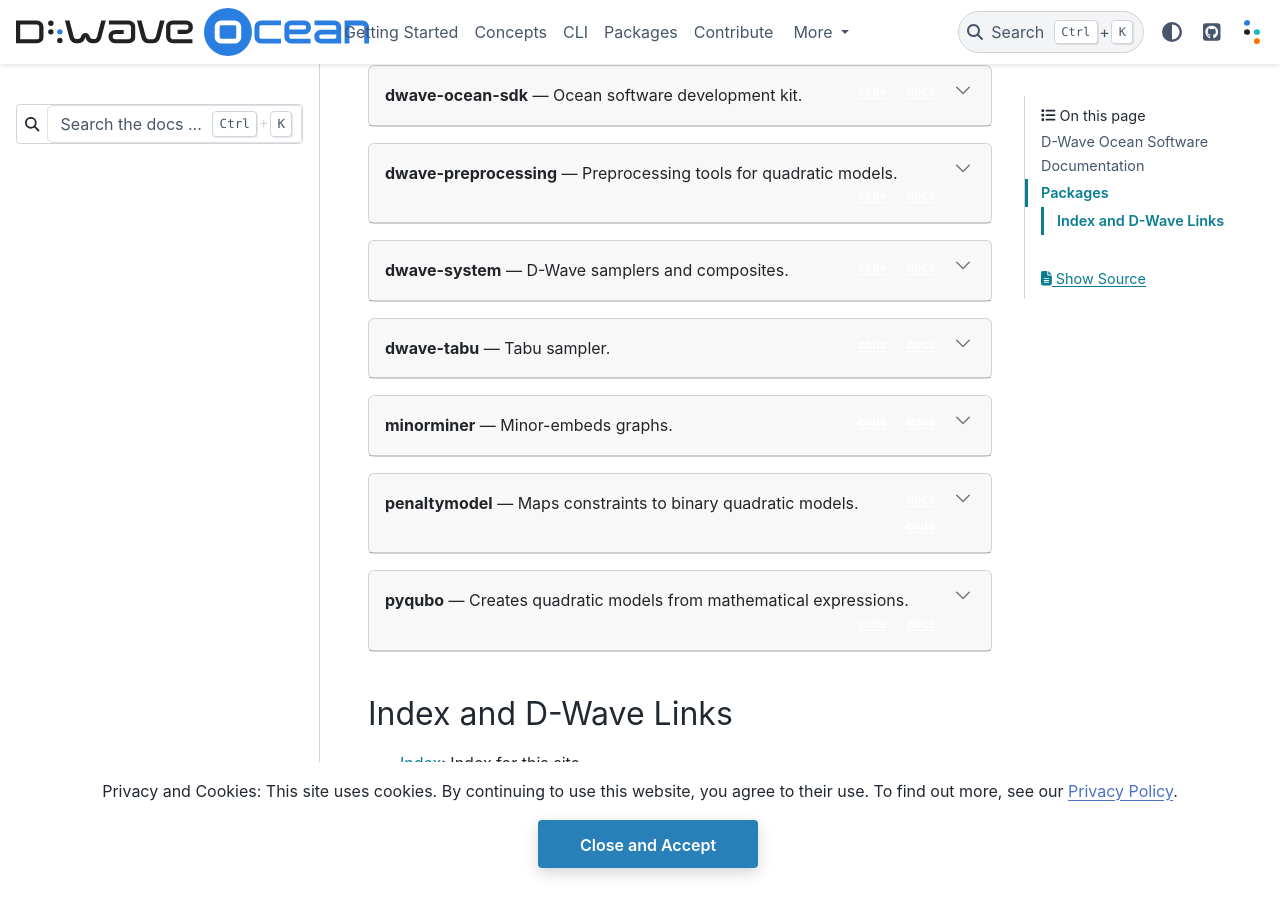
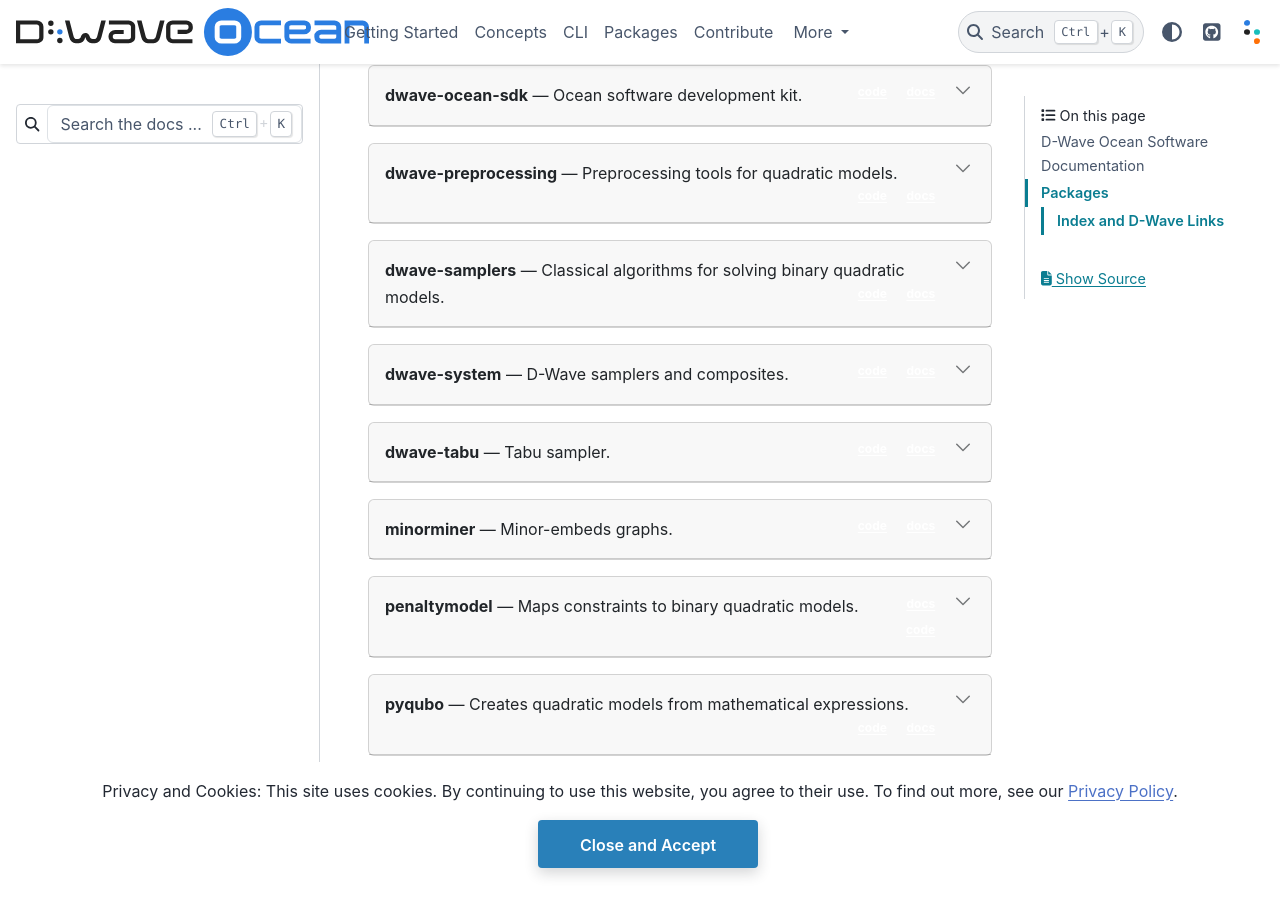
Before and after one commit to dwavesystems/dwave-ocean-sdk, a Sphinx documentation site: the page built from docs/index.rst, in a window 1280 px wide and 900 px high, scrolled down 1119 px. Built offline with Sphinx 7.4.7 and the PyData theme 0.15.4, drawn with Linux system fonts in a browser that asks for light colours; pages that are not in the unit, such as notebooks, are missing from menus.

Commit message:
Add dwave-samplers 1.0.0.dev0

```diff
--- a/docs/conf.py
+++ b/docs/conf.py
@@ -198,6 +198,7 @@
               'neal': 'dwave-neal',
               'penaltymodel': 'penaltymodel',
               'preprocessing': 'dwave-preprocessing',
+              'samplers': 'dwave-samplers',
               'system': 'dwave-system',
               'embedding': 'dwave-system',
               'tabu': 'dwave-tabu'}
--- a/docs/index.rst
+++ b/docs/index.rst
@@ -103,6 +103,21 @@
 
    Library containing common preprocessing tools for quadratic models.
 
+.. dropdown:: **dwave-samplers** --- Classical algorithms for solving binary quadratic models. \
+   :link-badge:`https://docs.ocean.dwavesys.com/en/stable/docs_samplers/index.html, "docs", cls=badge-primary fr text-white` \
+   :link-badge:`https://github.com/dwavesystems/dwave-samplers, "code", cls=badge-secondary fr text-white`
+
+   A library that implements the following classical algorithms as :term:`samplers<sampler>` for solving
+   :term:`binary quadratic models<BQM>` (BQM):
+
+   * Random: a sampler that draws uniform random samples.
+   * Simulated Annealing: a probabilistic heuristic for optimization and approximate
+     Boltzmann sampling well suited to finding good solutions of large problems.
+   * Steepest Descent: a discrete analogue of gradient descent, often used in
+     machine learning, that quickly finds a local minimum.
+   * Tabu: a heuristic that employs local search with methods to escape local minima.
+   * Tree Decomposition: an exact solver for problems with low treewidth.
+
 .. dropdown:: **dwave-system** --- D-Wave samplers and composites. \
    :link-badge:`https://docs.ocean.dwavesys.com/en/stable/docs_system/sdk_index.html, "docs", cls=badge-primary fr text-white` \
    :link-badge:`https://github.com/dwavesystems/dwave-system, "code", cls=badge-secondary fr text-white`
--- /dev/null
+++ b/docs/licenses/samplers.rst
@@ -0,0 +1,5 @@
+==============
+dwave-samplers
+==============
+
+.. include:: ../docs_samplers/LICENSE
--- a/docs/packages.rst
+++ b/docs/packages.rst
@@ -18,10 +18,11 @@
   docs_inspector/sdk_index
   docs_neal/sdk_index
   docs_dnx/sdk_index
+  docs_preprocessing/sdk_index
+  docs_samplers/index
   docs_system/sdk_index
   docs_tabu/sdk_index
   docs_minorminer/source/sdk_index
   docs_penalty/sdk_index
-  docs_preprocessing/sdk_index
   docs_pyqubo
   docs_qbsolv
--- a/setup.cfg
+++ b/setup.cfg
@@ -33,6 +33,7 @@
     dwave-neal==0.5.9
     dwave-networkx==0.8.12
     dwave-preprocessing==0.5.1
+    dwave-samplers==1.0.0.dev0
     dwave-system==1.16.0
     dwave-tabu==0.4.5
     dwavebinarycsp==0.2.0
```
Also changed, not shown: .gitmodules, 1 other file.
